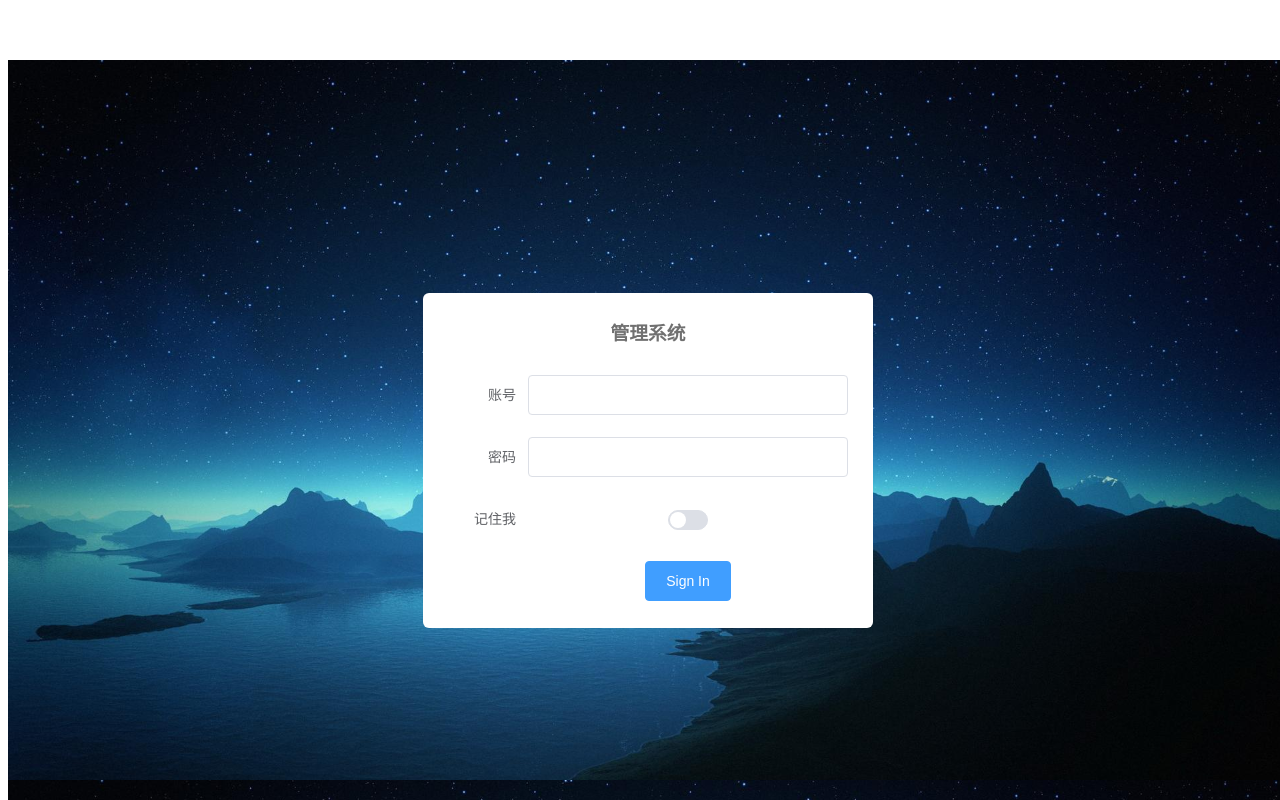
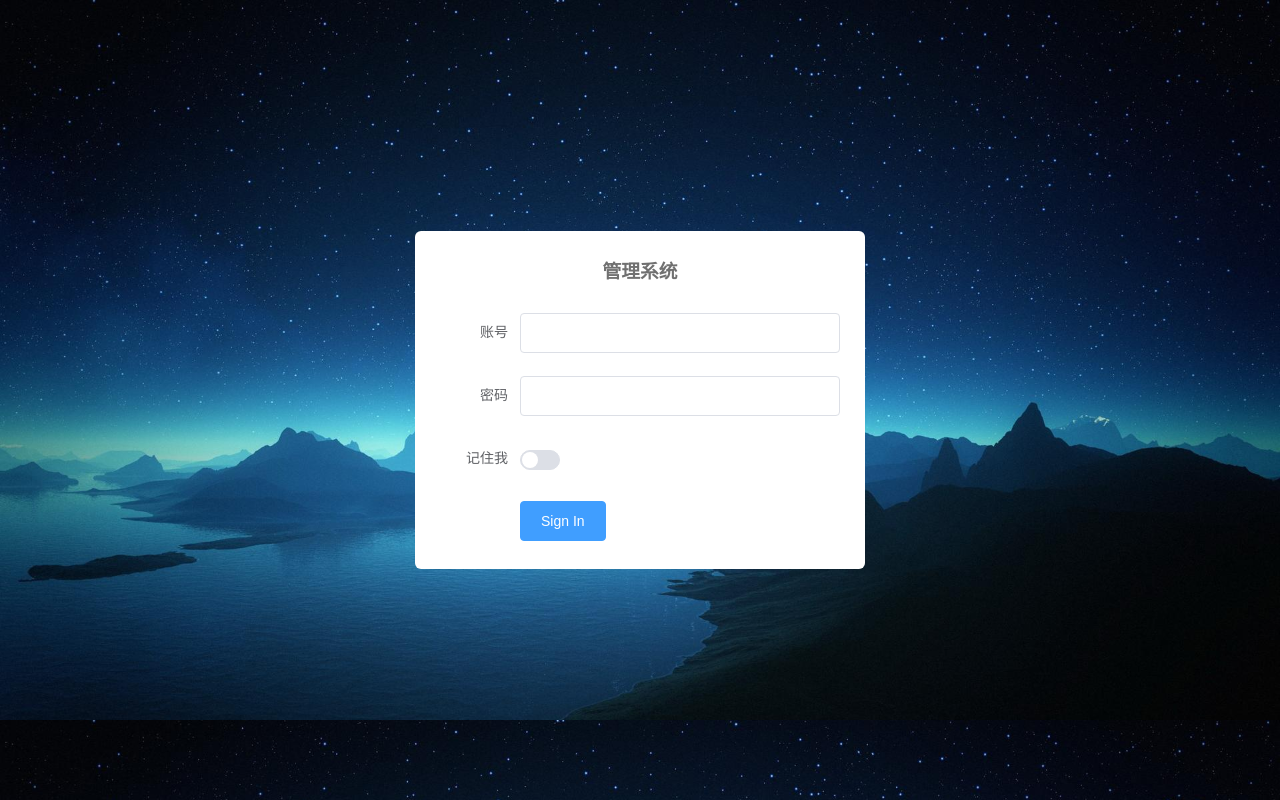
Before and after one commit to zouxiaobang/jd-manager, a Vue app: page /login in a window 1280 px wide. Built offline with nearby package versions, Linux system fonts and the light colour scheme.

Commit message:
login ...

```diff
--- a/package.json
+++ b/package.json
@@ -12,6 +12,7 @@
     "core-js": "^3.6.5",
     "element-ui": "^2.15.6",
     "js-cookie": "^3.0.1",
+    "jsencrypt": "^3.2.1",
     "mockjs": "^1.1.0",
     "vue": "^2.6.11",
     "vue-router": "^3.5.2",
--- a/public/index.html
+++ b/public/index.html
@@ -5,11 +5,18 @@
     <meta http-equiv="X-UA-Compatible" content="IE=edge">
     <meta name="viewport" content="width=device-width,initial-scale=1.0">
     <link rel="icon" href="<%= BASE_URL %>favicon.ico">
+    <style>
+        body {
+            margin: 0;
+            padding: 0;
+        }
+    </style>
     <title><%= htmlWebpackPlugin.options.title %></title>
 </head>
 <body>
 <noscript>
-      <strong>We're sorry but <%= htmlWebpackPlugin.options.title %> doesn't work properly without JavaScript enabled. Please enable it to continue.</strong>
+    <strong>We're sorry but <%= htmlWebpackPlugin.options.title %> doesn't work properly without JavaScript enabled.
+        Please enable it to continue.</strong>
 </noscript>
 <div id="app"></div>
 <!-- built files will be auto injected -->
--- a/src/App.vue
+++ b/src/App.vue
@@ -12,11 +12,9 @@ export default {
 
 <style>
 #app {
-  font-family: Avenir, Helvetica, Arial, sans-serif;
-  -webkit-font-smoothing: antialiased;
-  -moz-osx-font-smoothing: grayscale;
-  text-align: center;
   color: #2c3e50;
-  margin-top: 60px;
+  height: 100%;
+  margin: 0;
+  padding: 0;
 }
 </style>
--- a/src/views/Login.vue
+++ b/src/views/Login.vue
@@ -83,7 +83,7 @@ export default {
           this.loading = true;
           if (this.form.rememberMe) {
             Cookies.set('username', this.form.username, {expires: 30});
-            Cookies.set('password', this.form.password, {expires: 30});
+            Cookies.set('password', encrypt(this.form.password), {expires: 30});
             Cookies.set('rememberMe', this.form.rememberMe, {expires: 30});
           } else {
             Cookies.remove('username');
```
Also changed, not shown: 1 other file (tests, documents, lock files or other folders). Lines whose indentation alone changed are shown as unchanged.
